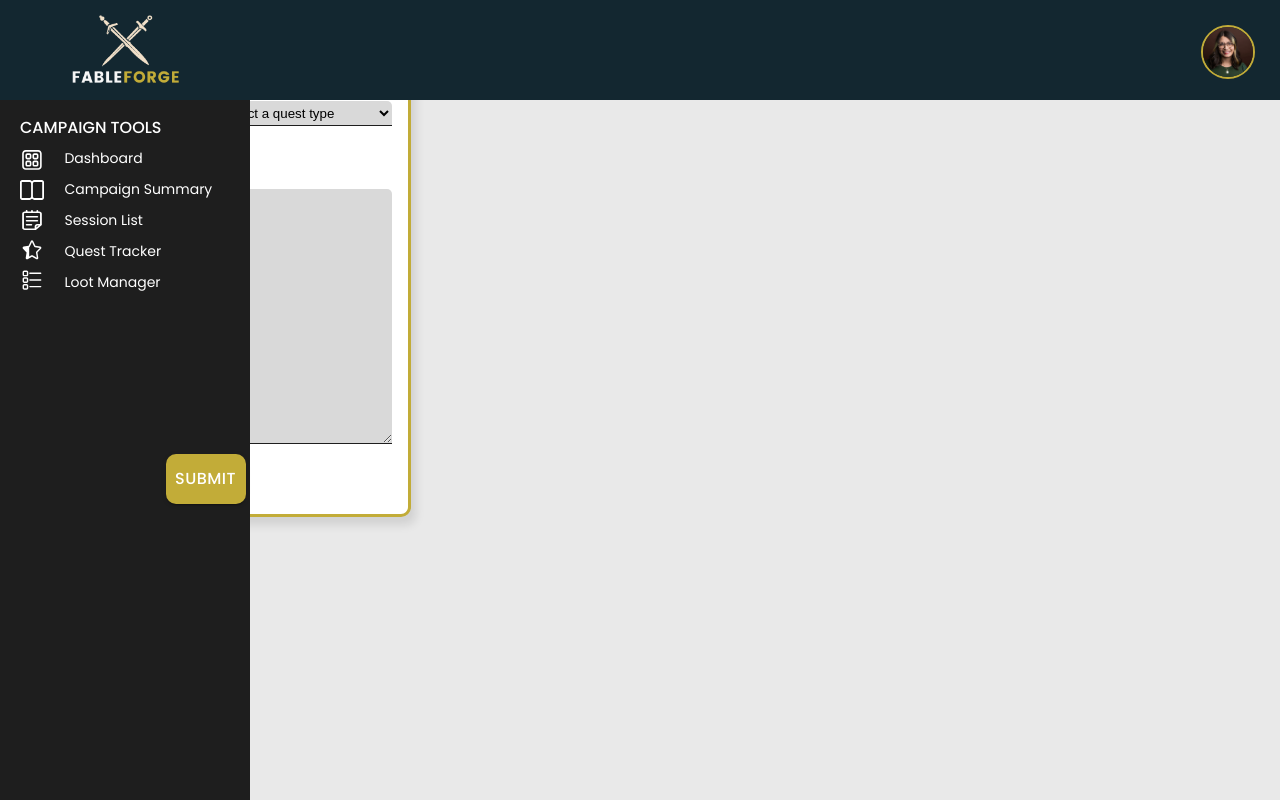
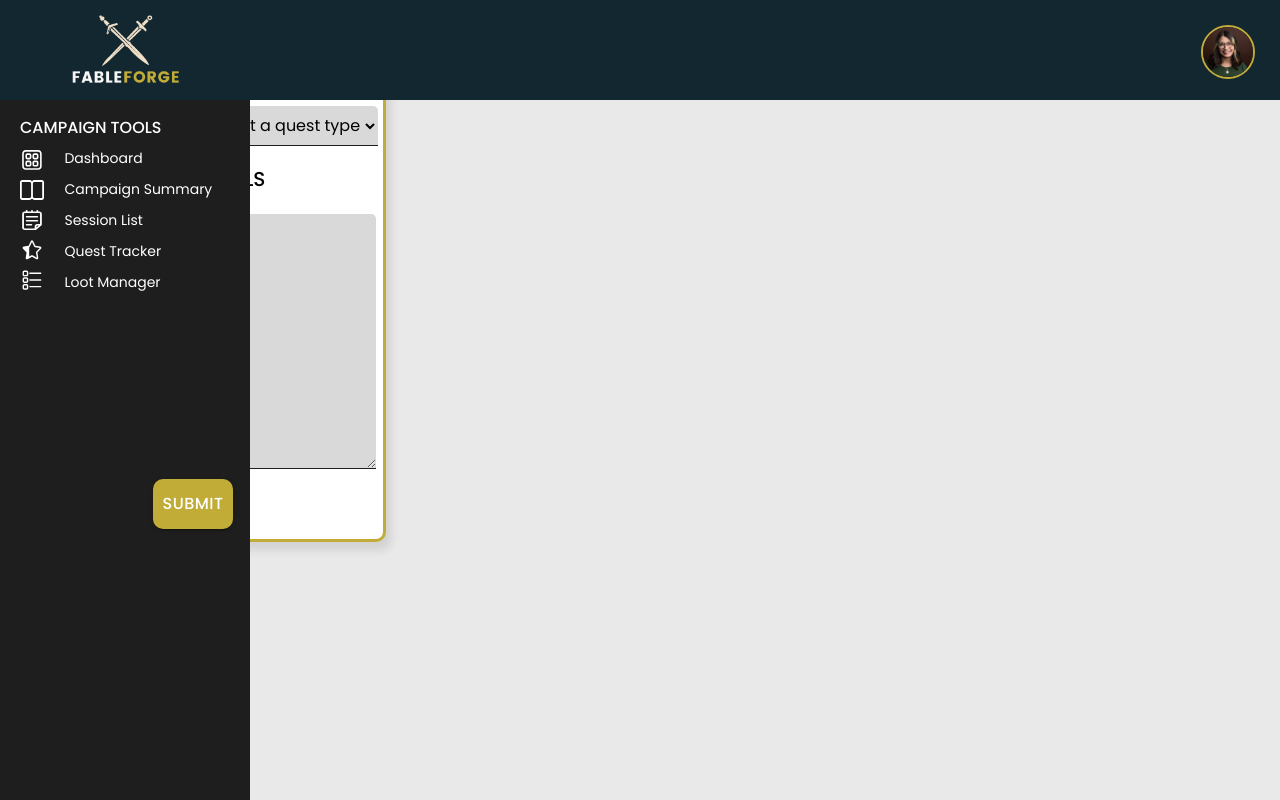
Before and after one commit to alliebourden/fableforge, a React (Vite) app: page /quest-tracker-form in a window 1280 px wide. Built offline with nearby package versions, Linux system fonts and the light colour scheme.

Commit message:
style - updated quest tracker form styles

```diff
--- a/src/App.css
+++ b/src/App.css
@@ -1011,6 +1011,11 @@ dialog {
   width: 100%;
   margin-left: 20px;
   margin-top: 10px;
+  font-family: Poppins;
+  font-size: 1.25rem;
+  font-style: normal;
+  font-weight: 500;
+  line-height: normal;
 }
 
 .quest-form {
@@ -1029,12 +1034,13 @@ dialog {
 .quest-title {
   display: flex;
   flex-direction: column;
+  width: 50%;
 }
 
 .quest-type {
   display: flex;
   flex-direction: column;
-  margin-left: 25px;
+  width: 50%;
 }
 
 .quest-tracker {
@@ -1094,15 +1100,11 @@ dialog {
   width: 300px;
 }
 
-.quest-list-item.selected {
-  color: #c2ac38;
-}
-
 .quest-details-body {
   flex-direction: column;
-  display: flex;
-  width: 100%;
-  margin-left: 20px;
+ align-items: center;
+  display: flex;
+  width: 100%;
   margin-top: 15px;
 }
 
@@ -1164,7 +1166,7 @@ dialog {
 
 .quest-details-body textarea {
   margin-top: 20px;
-  width: 375px;
+  width: 95%;
   height: 250px;
   border-radius: 5px 5px 0px 0px;
   border-top: none;
@@ -1172,6 +1174,7 @@ dialog {
   border-right: none;
   border-bottom: 1px solid #1e1e1e;
   background: #d9d9d9;
+  font-family: Poppins;
 }
 
 .quest-details h2 {
@@ -1184,7 +1187,7 @@ dialog {
 
 .quest-title input {
   width: 175px;
-  height: 25px;
+  height: 40px;
   border-radius: 5px 5px 0px 0px;
   border-bottom: 1px solid #1e1e1e;
   background: #d9d9d9;
@@ -1192,11 +1195,13 @@ dialog {
   border-top: none;
   border-left: none;
   border-right: none;
+  font-family: Poppins;
+  font-size: 1rem;
 }
 
 .quest-type select {
   width: 175px;
-  height: 25px;
+  height: 40px;
   border-radius: 5px 5px 0px 0px;
   border-bottom: 1px solid #1e1e1e;
   background: #d9d9d9;
@@ -1204,6 +1209,8 @@ dialog {
   border-top: none;
   border-left: none;
   border-right: none;
+  font-size: 1rem;
+  font-family: Poppins;
 }
 
 .quest-list-item {
@@ -1225,6 +1232,14 @@ dialog {
   text-transform: uppercase;
   font-style: italic;
   border-bottom: solid #c2ac38 1px;
+}
+
+.quest-details-body label {
+  font-family: Poppins;
+  font-size: 1.25rem;
+  font-style: normal;
+  font-weight: 500;
+  line-height: normal;
 }
 
 /* dashboard css */
--- a/src/components/QuestTracker.jsx
+++ b/src/components/QuestTracker.jsx
@@ -1,6 +1,5 @@
 import { SessionContext } from "./SessionContext";
 import { useContext, useRef, useState } from "react";
-import { useNavigate } from "react-router-dom";
 import QuestTrackerForm from "./QuestTrackerForm";
 import SelectedQuestDetails from "./SelectedQuestDetails";
 import QuestIcon from "../../assets/icons/QuestIcon.svg";
@@ -27,7 +26,7 @@ const QuestTracker = () => {
   const handleRemoveQuestClick = (quest) => {
     handleRemoveQuest(quest);
     setSelectedQuest((prevSelectedQuest) => {
-      if (prevSelectedQuest && prevSelectedQuest === quest) {
+      if (prevSelectedQuest && prevSelectedQuest.id === quest.id) {
         return null;
       }
       return prevSelectedQuest;
@@ -48,11 +47,11 @@ const QuestTracker = () => {
           <div className="quest-list">
             <div className="main-quests-list">
               <h3>Main Quests</h3>
-            {mainQuests.map((quest, index) => (
+              {mainQuests.map((quest) => (
                 <div
-                key={index}
+                  key={quest.id}
                   className={`quest-list-item ${
-                  selectedQuest === quest ? "selected" : ""
+                    selectedQuest && selectedQuest.id === quest.id ? "selected" : ""
                   }`}
                   onClick={() => handleQuestClick(quest)}
                 >
@@ -61,7 +60,10 @@ const QuestTracker = () => {
                   </p>
                   <p
                     className="remove-quest-btn"
-                  onClick={() => handleRemoveQuestClick(quest)}
+                    onClick={(e) => {
+                      e.stopPropagation();
+                      handleRemoveQuestClick(quest);
+                    }}
                   >
                     &#10006;
                   </p>
@@ -70,11 +72,11 @@ const QuestTracker = () => {
             </div>
             <div className="side-quests-list">
               <h3>Side Quests</h3>
-            {sideQuests.map((quest, index) => (
+              {sideQuests.map((quest) => (
                 <div
-                key={index}
+                  key={quest.id}
                   className={`quest-list-item ${
-                  selectedQuest === quest ? "selected" : ""
+                    selectedQuest && selectedQuest.id === quest.id ? "selected" : ""
                   }`}
                   onClick={() => handleQuestClick(quest)}
                 >
@@ -83,7 +85,10 @@ const QuestTracker = () => {
                   </p>
                   <p
                     className="remove-quest-btn"
-                  onClick={() => handleRemoveQuestClick(quest)}
+                    onClick={(e) => {
+                      e.stopPropagation();
+                      handleRemoveQuestClick(quest);
+                    }}
                   >
                     &#10006;
                   </p>
--- a/src/components/QuestTrackerForm.jsx
+++ b/src/components/QuestTrackerForm.jsx
@@ -31,7 +31,7 @@ const QuestTrackerForm = ({ closeModal }) => {
         </div>
         <div className="quest-form-top-section">
           <div className="quest-title">
-            <label htmlFor="header">Quest Title</label>
+            <label htmlFor="header">QUEST TITLE</label>
             <input
               type="text"
               id="header"
@@ -39,7 +39,7 @@ const QuestTrackerForm = ({ closeModal }) => {
             />
           </div>
           <div className="quest-type">
-            <label htmlFor="type">Quest Type</label>
+            <label htmlFor="type">QUEST TYPE</label>
             <select id="type" {...register("type", { required: true })}>
               <option value="">Select a quest type</option>
               <option value="mainQuest">Main Quest</option>
@@ -48,7 +48,7 @@ const QuestTrackerForm = ({ closeModal }) => {
           </div>
         </div>
         <div className="quest-details-body">
-          <label htmlFor="body">Quest details</label>
+          <label htmlFor="body">QUEST DETAILS</label>
           <textarea id="body" {...register("body", { required: true })} />
         </div>
         <div className="submit-btn">
```
Lines whose indentation alone changed are shown as unchanged.
